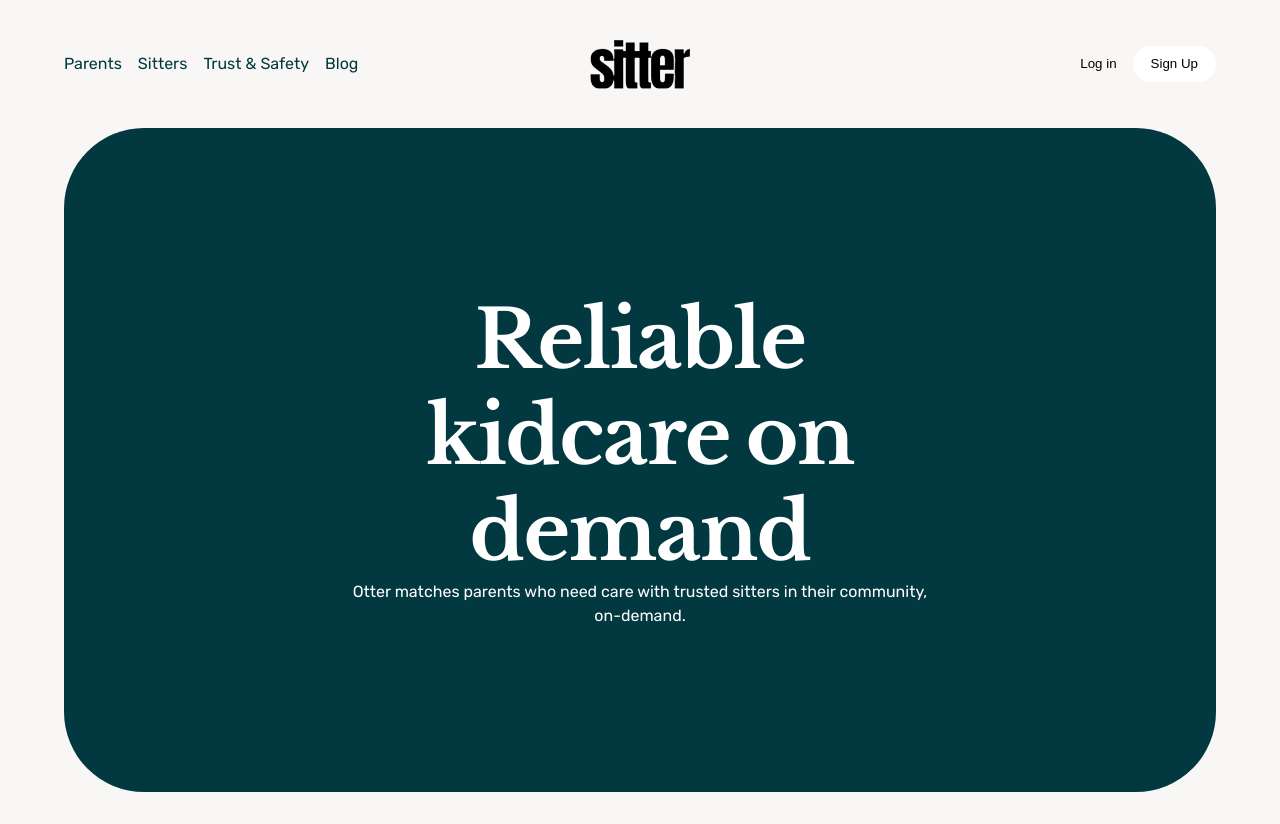
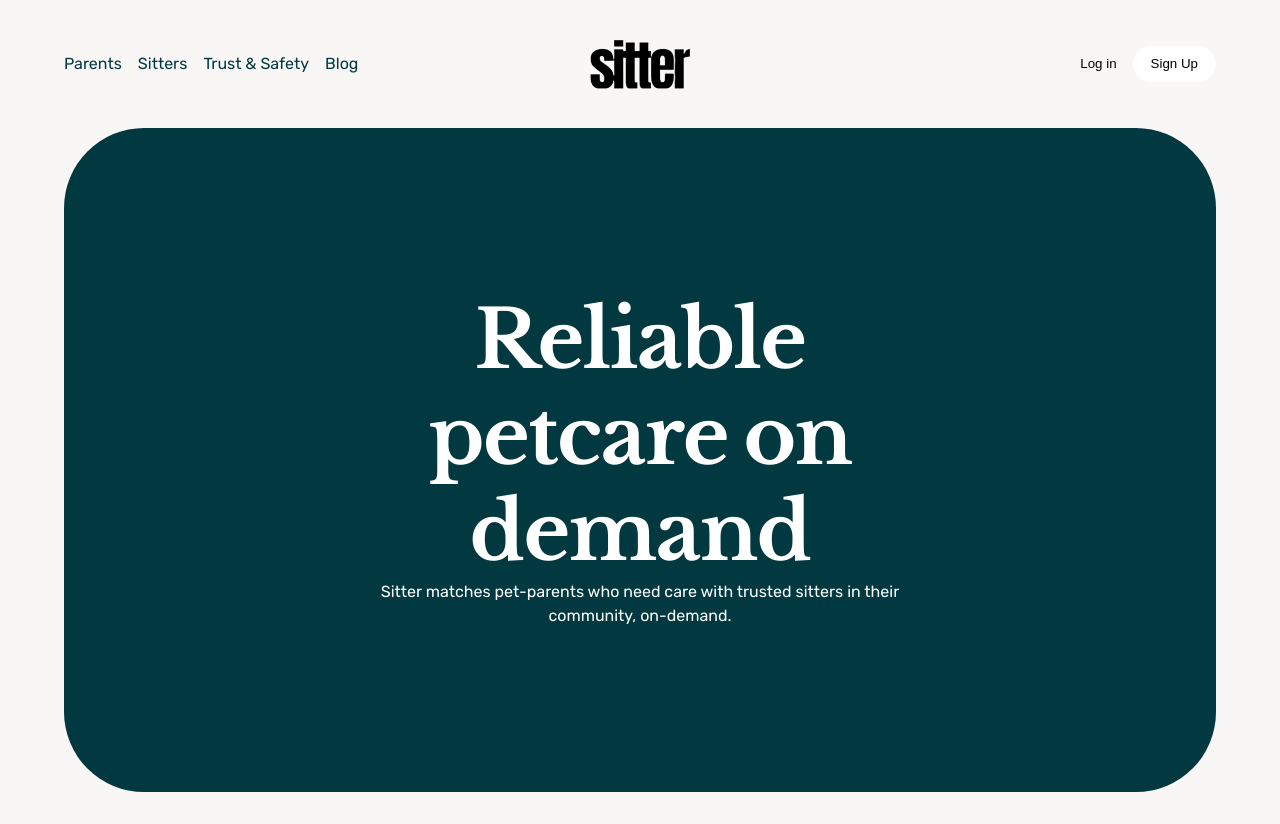
Before and after one commit to samsonc89/otter-replica, a React (Vite) app: page / in a window 1280 px wide. Built offline with nearby package versions, Linux system fonts and the light colour scheme.

Commit message:
Fix text

```diff
--- a/src/components/Header/Header.jsx
+++ b/src/components/Header/Header.jsx
@@ -5,9 +5,9 @@ const Header = () => {
     <header className="header-wrapper container">
       <div className="hero-container"></div>
       <div className="hero-text">
-        <h1 className="light-text">Reliable kidcare on demand</h1>
-        <p className="light-text">
-          Otter matches parents who need care with trusted sitters in their
+        <h1 className="light-text">Reliable petcare on demand</h1>
+        <p className="light-text main-text hero-p">
+          Sitter matches pet-parents who need care with trusted sitters in their
           community, on-demand.
         </p>
       </div>
```
